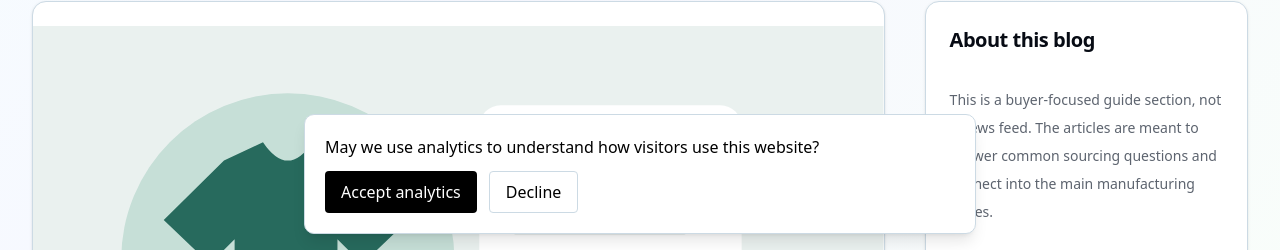
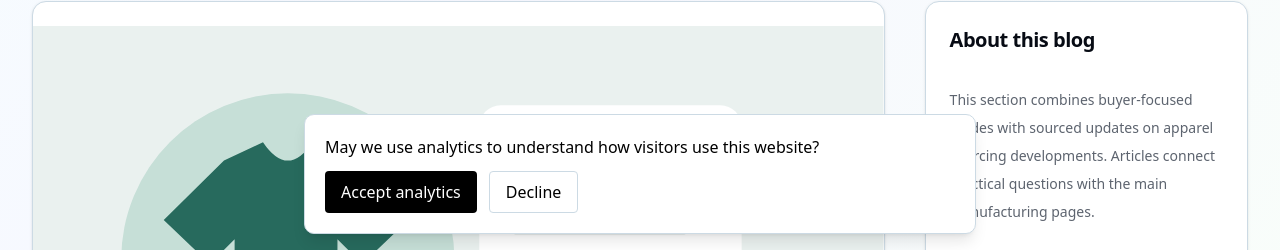
Before and after one commit to mahim2022/merchandisingWebplatform, a Next.js app: page /blog in a window 1280 px wide. Shown: the part 550-800 px from the top of the page. Built offline with nearby package versions, Linux system fonts and the light colour scheme; no server answers.

Commit message:
Correct blog overview for news

```diff
--- a/src/app/blog/page.tsx
+++ b/src/app/blog/page.tsx
@@ -202,8 +202,8 @@ export default function BlogPage() {
             </CardHeader>
             <CardContent className="space-y-4 text-sm leading-7 text-muted-foreground">
               <p>
-                This is a buyer-focused guide section, not a news feed. The articles
-                are meant to answer common sourcing questions and connect into the
+                This section combines buyer-focused guides with sourced updates on apparel
+                sourcing developments. Articles connect practical questions with the
                 main manufacturing pages.
               </p>
               <p>
```
